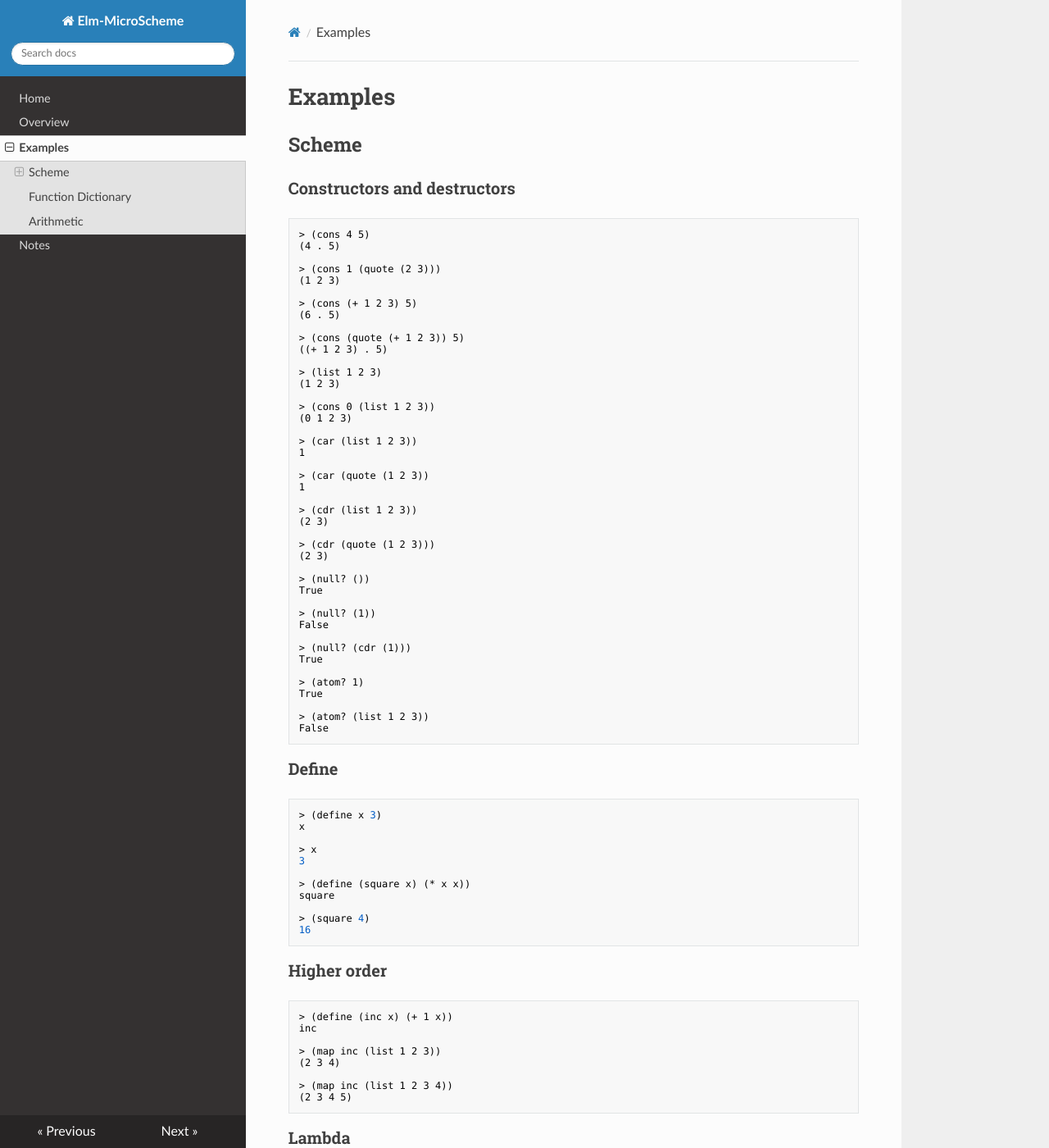
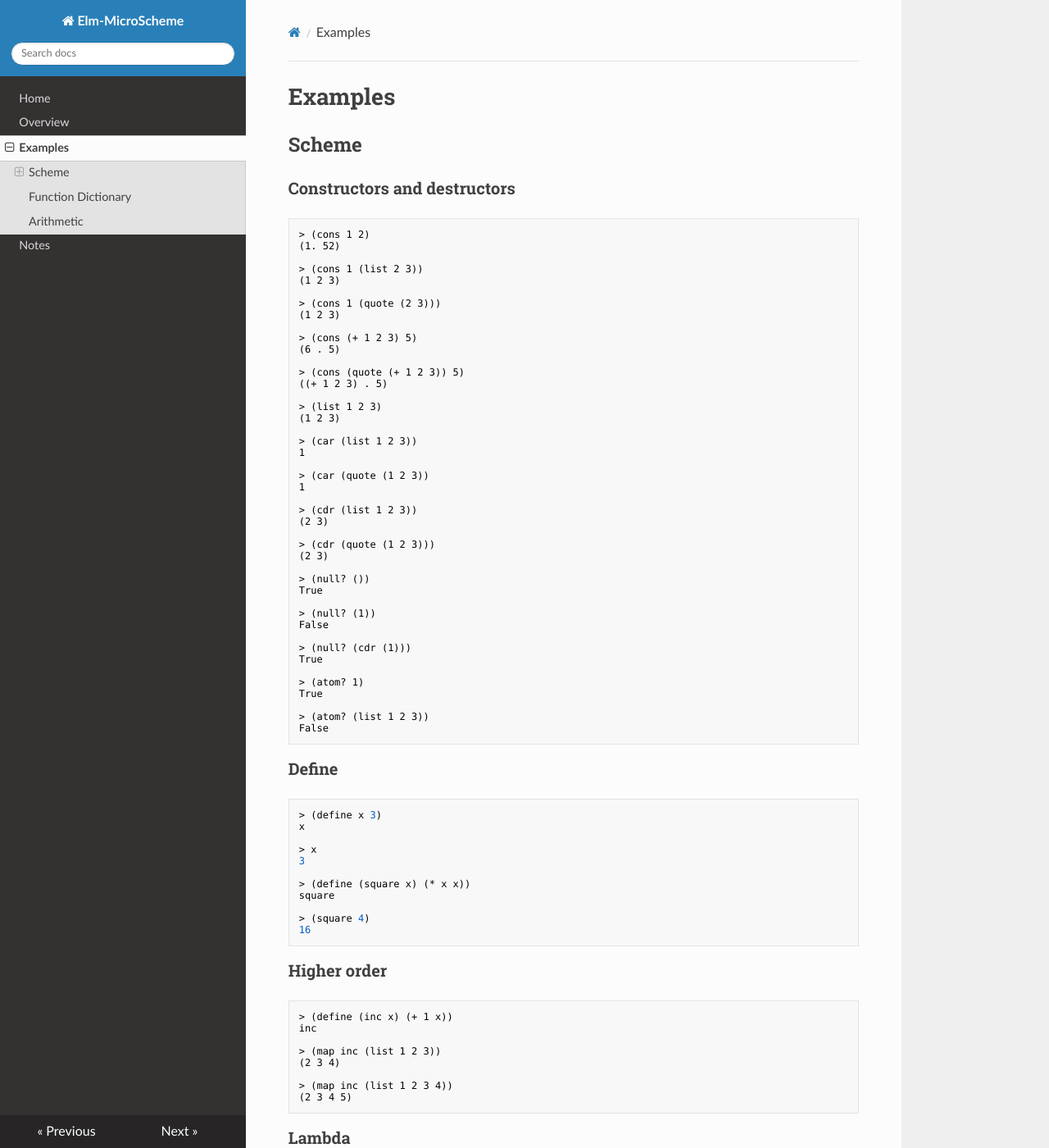
Before and after one commit to jxxcarlson/elm-microscheme, an MkDocs documentation site: the page built from docs/docs/examples.md, in a window 1280 px wide and 1400 px high. Shown: the whole window at 82% size. Built offline with MkDocs 1.6.1, drawn with Linux system fonts in a browser that asks for light colours; nearby versions of some CDN libraries.

Commit message:
Add missing case in evaluation of cons

````diff
--- a/docs/docs/examples.md
+++ b/docs/docs/examples.md
@@ -6,8 +6,11 @@
 ### Constructors and destructors
 
 ```text
-> (cons 4 5)
-(4 . 5)
+> (cons 1 2)
+(1. 52)
+
+> (cons 1 (list 2 3))
+(1 2 3)
 
 > (cons 1 (quote (2 3)))
 (1 2 3)
@@ -20,9 +23,6 @@
 
 > (list 1 2 3)
 (1 2 3)
-
-> (cons 0 (list 1 2 3))
-(0 1 2 3)
 
 > (car (list 1 2 3))
 1
````
Also changed, not shown: 2 other files.
